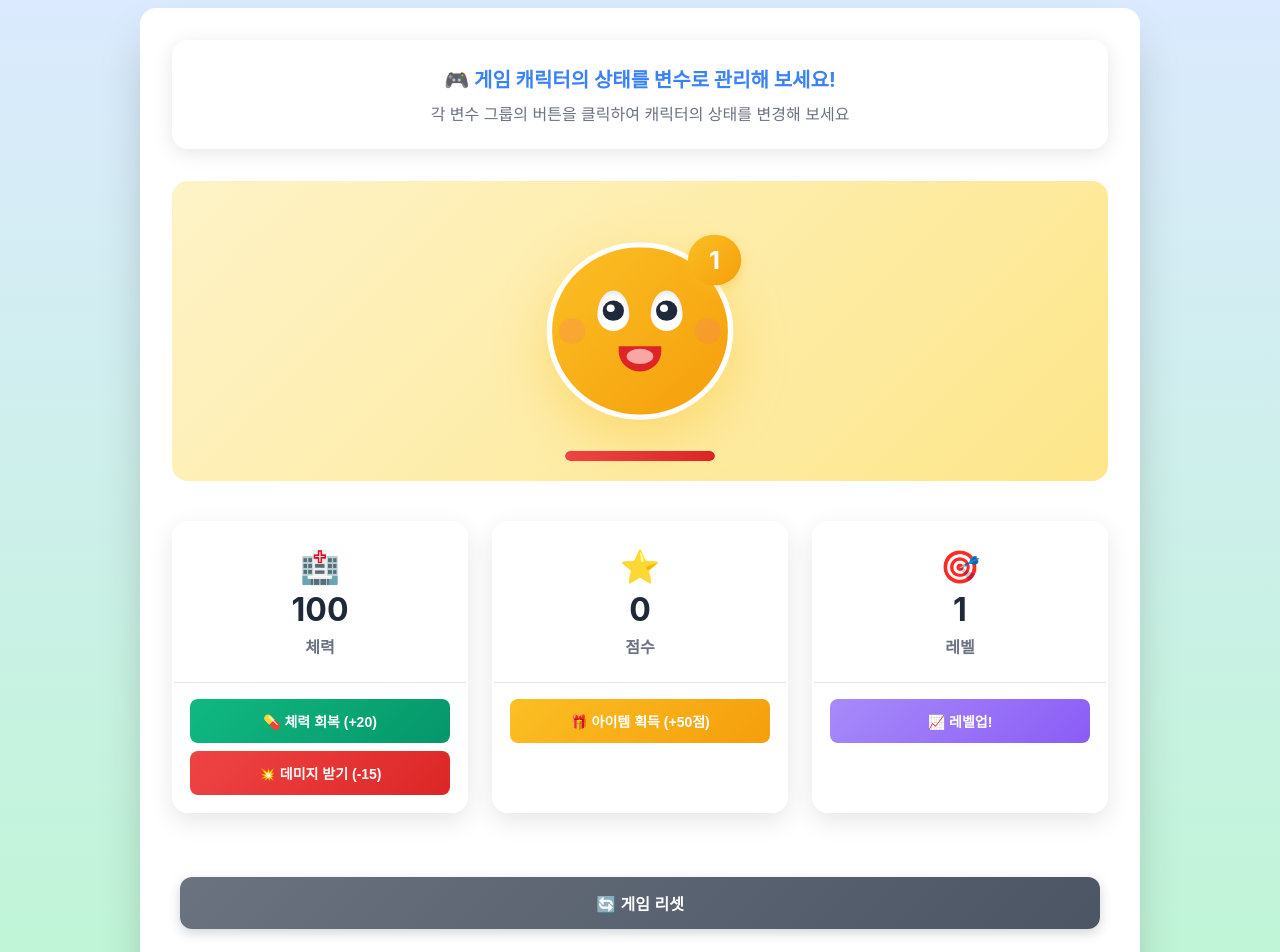
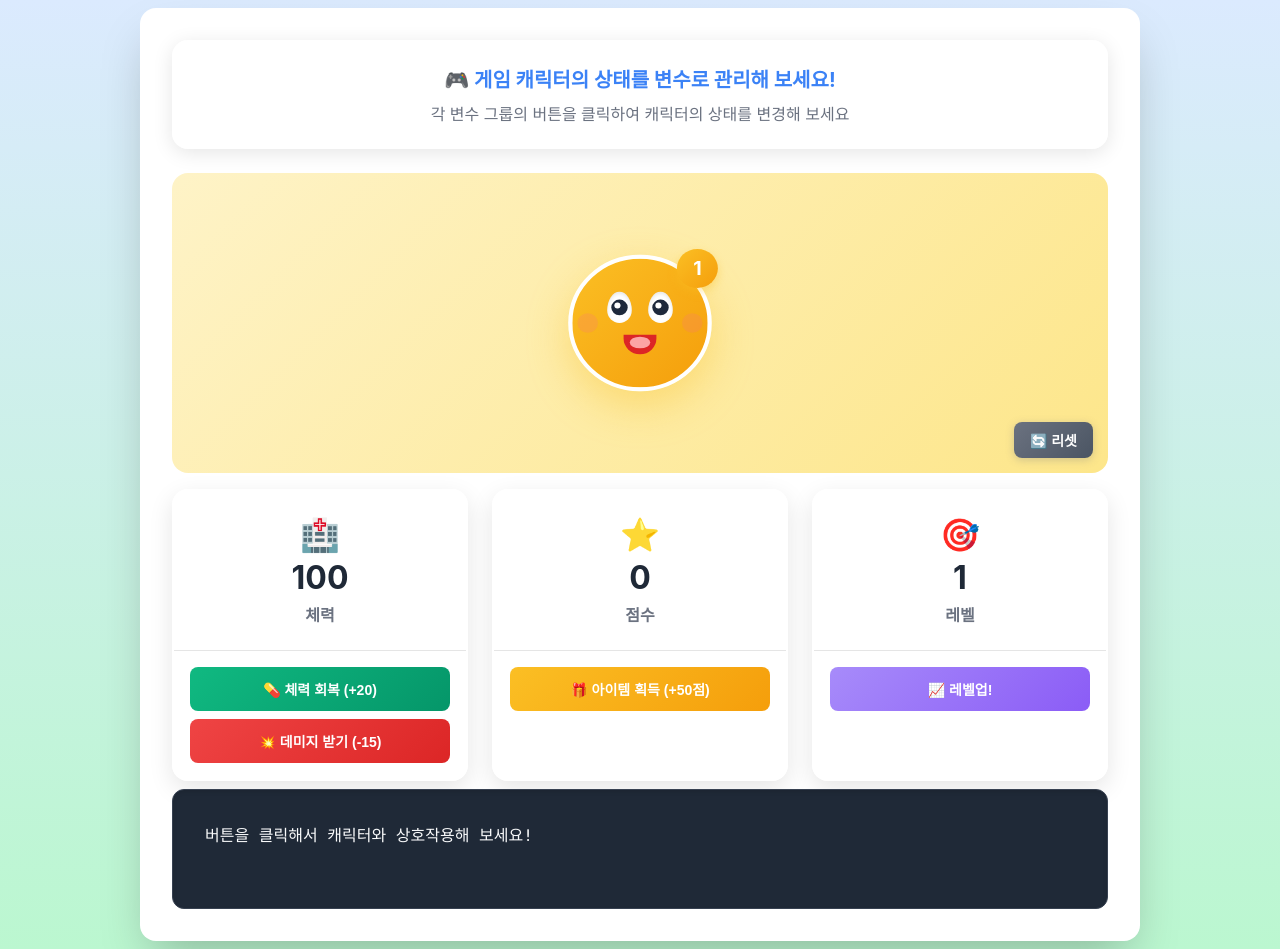
Before and after one commit to leehj002/entry, a plain HTML site: page docs/variable.html in a window 1280 px wide. Shown: the top 952 px of the page. Drawn offline with nearby package versions, Linux system fonts and the light colour scheme.

Commit message:
리셋 버튼 변경

```diff
--- a/docs/variable.html
+++ b/docs/variable.html
@@ -49,7 +49,7 @@
         .game-layout {
             display: flex;
             flex-direction: column;
-            gap: 1.5rem;
+            gap: 1rem;
         }
 
         .variable-panel {
@@ -233,7 +233,7 @@
             color: #f9fafb;
             padding: 2rem;
             border-radius: 0.75rem;
-            margin: 1rem 0 0 0;
+            margin: 0.5rem 0 0 0;
             font-family: 'SF Mono', Monaco, 'Cascadia Code', 'Roboto Mono', Consolas, 'Courier New', monospace;
             min-height: 120px;
             border: 1px solid #374151;
@@ -387,7 +387,28 @@
             background: linear-gradient(135deg, #fef3c7 0%, #fde68a 100%);
             border-radius: 1rem;
             overflow: hidden;
-            margin-bottom: 1rem;
+        }
+
+        .reset-button {
+            position: absolute;
+            bottom: 15px;
+            right: 15px;
+            background: linear-gradient(135deg, #6b7280, #4b5563);
+            color: white;
+            border: none;
+            padding: 0.5rem 1rem;
+            border-radius: 0.5rem;
+            cursor: pointer;
+            font-size: 0.875rem;
+            font-weight: 600;
+            transition: all 0.2s ease;
+            box-shadow: 0 2px 8px rgba(107, 114, 128, 0.3);
+            z-index: 10;
+        }
+
+        .reset-button:hover {
+            transform: translateY(-2px);
+            box-shadow: 0 4px 12px rgba(107, 114, 128, 0.4);
         }
 
         .speech-bubble {
@@ -617,7 +638,7 @@
 <body>
     <div class="container">
         <div class="variable-game">
-            <div class="instruction-area" style="text-align: center; margin-bottom: 2rem; padding: 1.5rem; background: rgba(255, 255, 255, 0.8); border-radius: 1rem; box-shadow: 0 4px 20px rgba(0, 0, 0, 0.1);">
+            <div class="instruction-area" style="text-align: center; margin-bottom: 1.5rem; padding: 1.5rem; background: rgba(255, 255, 255, 0.8); border-radius: 1rem; box-shadow: 0 4px 20px rgba(0, 0, 0, 0.1);">
                 <div style="color: #3b82f6; font-weight: 700; font-size: 1.25rem; margin-bottom: 0.5rem;">
                     🎮 게임 캐릭터의 상태를 변수로 관리해 보세요!
                 </div>
@@ -629,6 +650,7 @@
             <div class="game-layout">
                 <div class="character-area">
                     <div id="character-container">
+                        <button class="reset-button" onclick="resetGame()">🔄 리셋</button>
 
                         <div class="character" id="gameCharacter">
                             <div class="character-body">
@@ -647,9 +669,6 @@
                                 <div class="character-cheeks cheek-right"></div>
                                 <div class="level-badge" id="levelBadge">1</div>
                             </div>
-                        </div>
-                        <div class="health-bar">
-                            <div class="health-fill" id="healthBar" style="width: 100%"></div>
                         </div>
                     </div>
 
@@ -696,12 +715,6 @@
                                 📈 레벨업!
                             </button>
                         </div>
-                    </div>
-                </div>
-
-                <div class="game-controls">
-                    <div class="control-buttons">
-                        <button class="btn btn-secondary" onclick="resetGame()">🔄 게임 리셋</button>
                     </div>
                 </div>
             </div>
```
